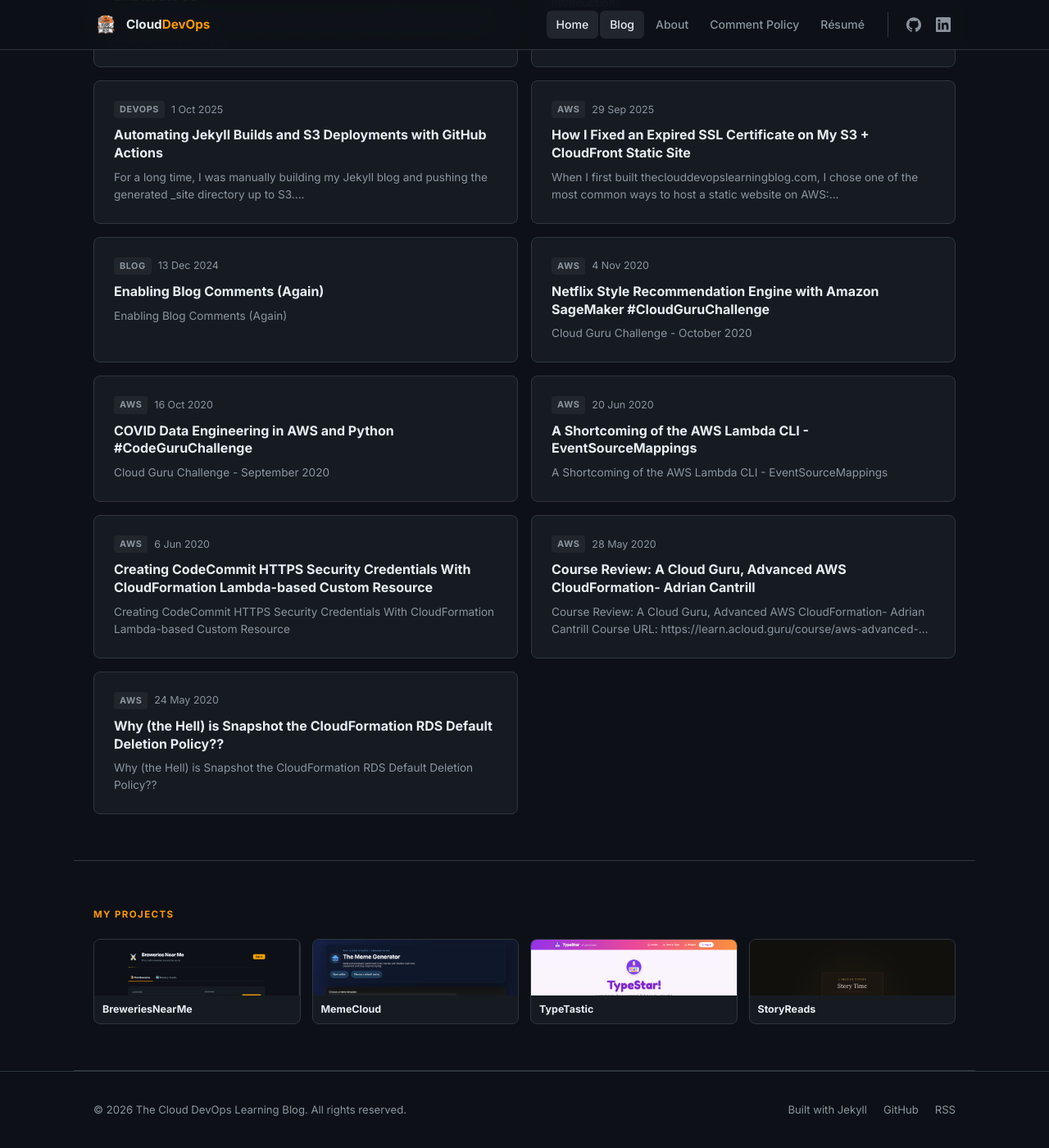
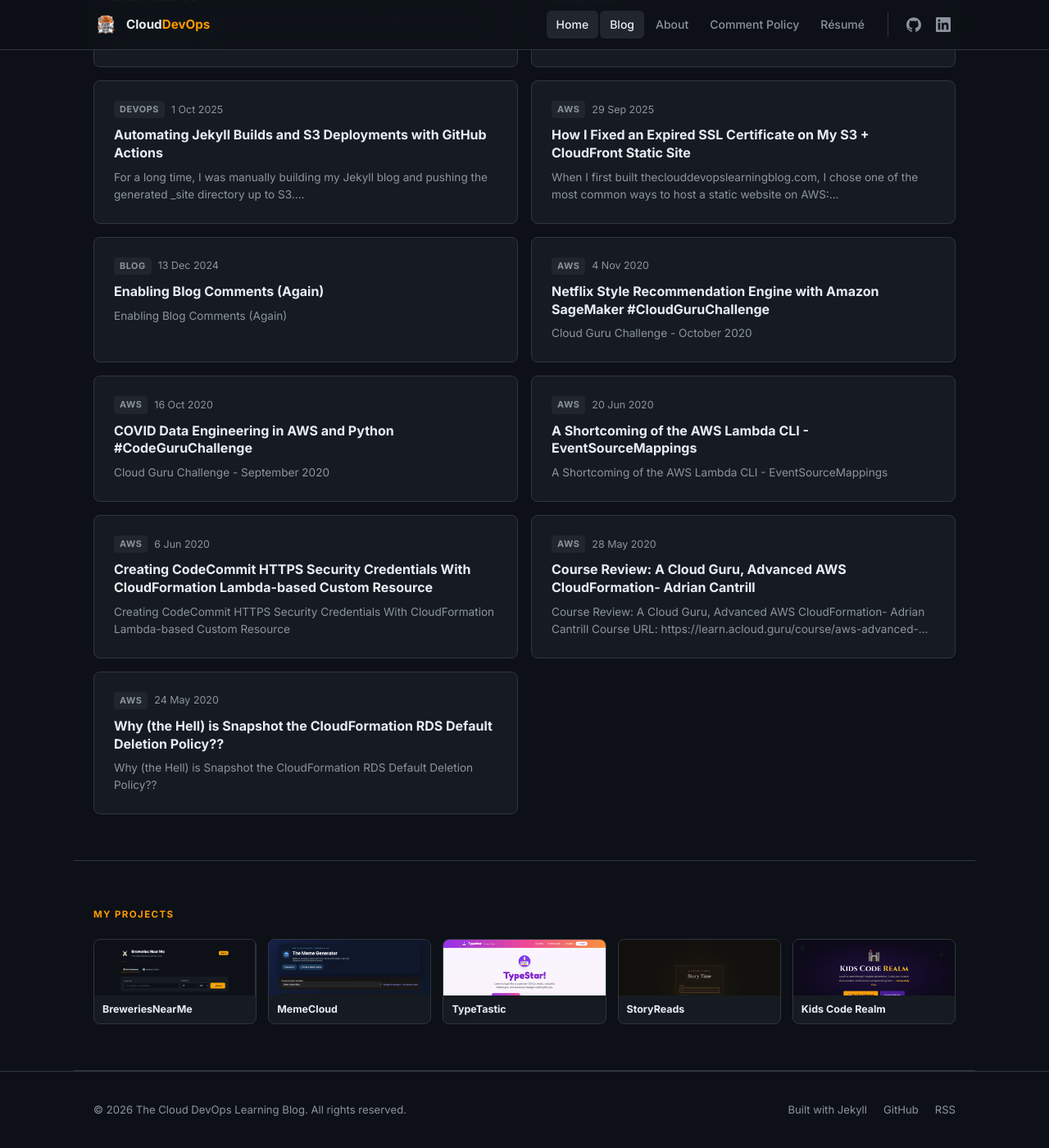
Before and after one commit to simonmackinnon/clouddevopslearningblog, a Jekyll site: the page built from jekyll-clouddevopslearningblog/index.markdown, in a window 1280 px wide and 1400 px high, scrolled down 1355 px. Shown: the whole window at 82% size. Built offline with Jekyll 4.4.1, drawn with Linux system fonts in a browser that asks for light colours.

Commit message:
feat: add Kids Code Realm to projects section
Co-Authored-By: Claude Sonnet 4.6 <noreply@anthropic.com>

```diff
--- a/jekyll-clouddevopslearningblog/_layouts/home.html
+++ b/jekyll-clouddevopslearningblog/_layouts/home.html
@@ -74,5 +74,9 @@ layout: default
       <img src="{{ '/media/storyreads.png' | relative_url }}" alt="StoryReads">
       <span class="project-tile-name">StoryReads</span>
     </a>
+    <a class="project-tile" href="https://coderealm.theclouddevopslearningblog.com" target="_blank" rel="noopener">
+      <img src="{{ '/media/coderealm.png' | relative_url }}" alt="Kids Code Realm">
+      <span class="project-tile-name">Kids Code Realm</span>
+    </a>
   </div>
 </section>
--- a/jekyll-clouddevopslearningblog/assets/css/override.css
+++ b/jekyll-clouddevopslearningblog/assets/css/override.css
@@ -342,7 +342,7 @@ img { max-width: 100%; height: auto; display: block; }
 /* Projects strip */
 .projects-grid {
   display: grid;
-  grid-template-columns: repeat(4, 1fr);
+  grid-template-columns: repeat(5, 1fr);
   gap: 14px;
 }
 
@@ -620,7 +620,7 @@ img { max-width: 100%; height: auto; display: block; }
   .hero { padding: 56px 20px 48px; }
   .home-section { padding: 40px 20px; }
   .posts-grid { grid-template-columns: 1fr; }
-  .projects-grid { grid-template-columns: repeat(2, 1fr); }
+  .projects-grid { grid-template-columns: repeat(3, 1fr); }
   .featured-card { padding: 24px; }
   .post-header { padding: 40px 20px 32px; }
   .post-body { padding: 32px 20px 56px; }
```
Also changed, not shown: jekyll-clouddevopslearningblog/media/coderealm.png (added).
